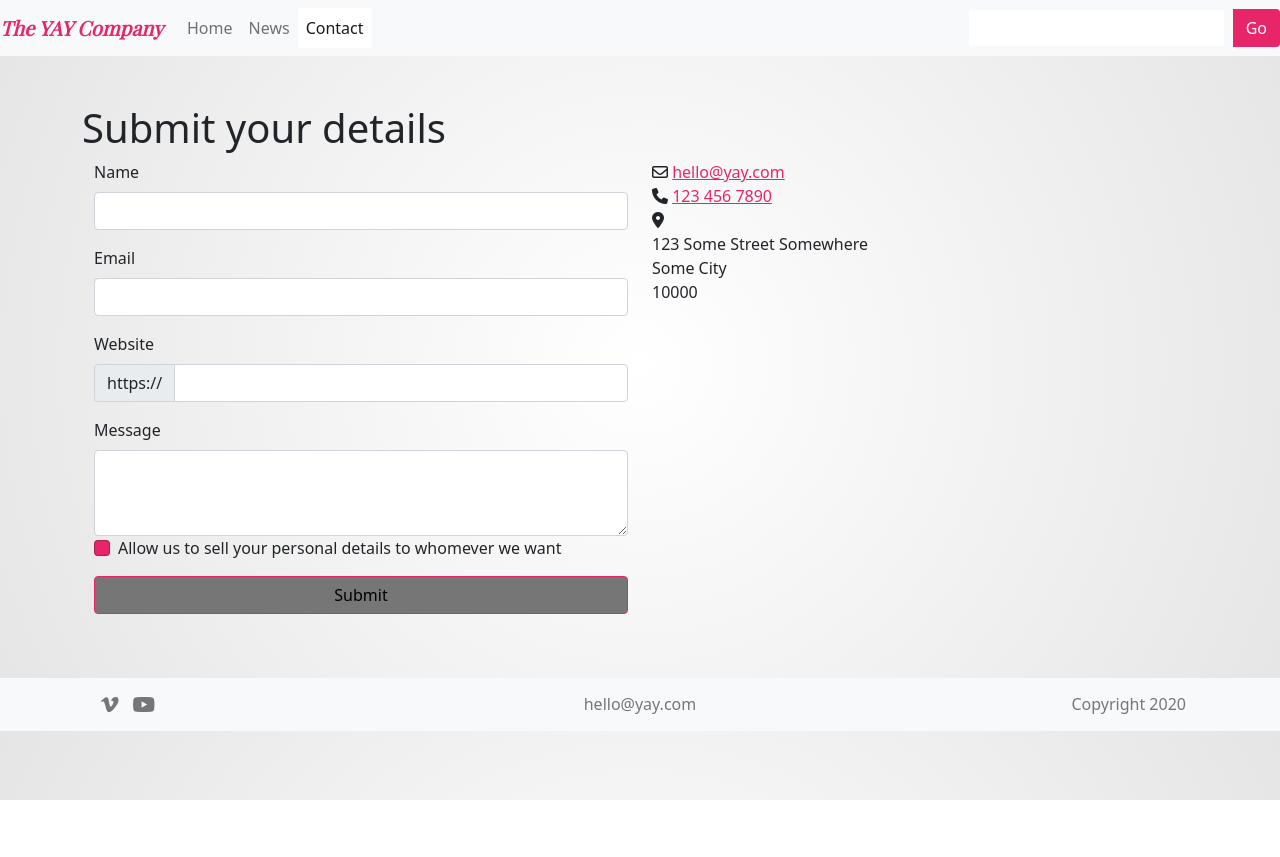
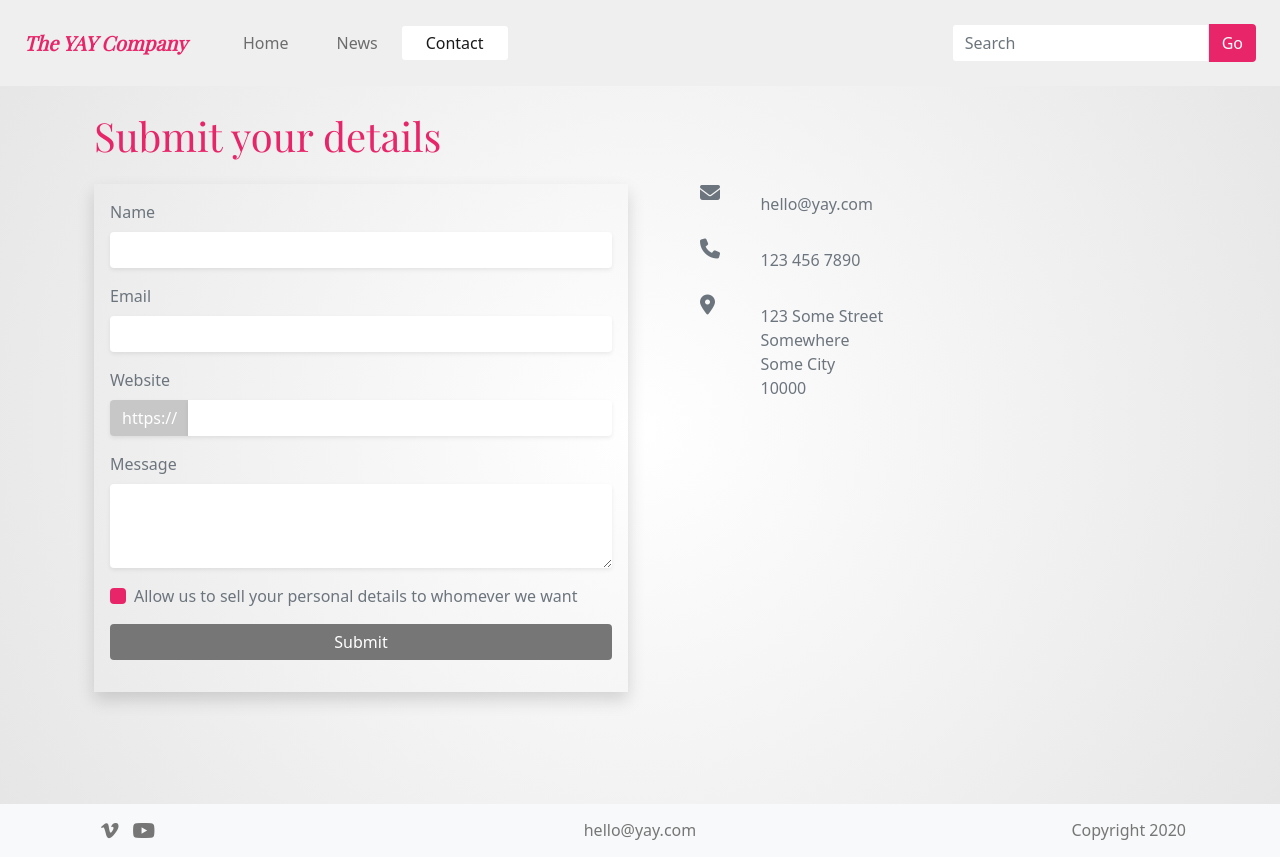
Before and after one commit to Noroff-FEU-Assignments/css-frameworks-ca-AndreaSletta, a plain HTML site: page website/contact.html in a window 1280 px wide. Before the commit the page ends 800 px from the top, so only its background shows below. Drawn offline with nearby package versions, Linux system fonts and the light colour scheme; a web font is replaced by a local one.

Commit message:
contact styled

```diff
--- a/website/contact.html
+++ b/website/contact.html
@@ -13,9 +13,11 @@
     <title>The YAY Company</title>
   </head>
   <body>
-    <nav class="navbar navbar-expand-lg navbar-light bg-light bg-secondary">
-      <div class="container-fluid">
-        <a class="navbar-brand text-primary" href="index.html">The YAY Company</a>
+    <nav class="navbar navbar-expand-lg navbar-light bg-secondary fixed-top">
+      <div class="container-fluid px-2">
+        <a class="navbar-brand text-primary px-3" href="index.html"
+          >The YAY Company</a
+        >
         <button
           class="navbar-toggler"
           type="button"
@@ -30,112 +32,155 @@
         <div class="collapse navbar-collapse" id="navbarSupportedContent">
           <ul class="navbar-nav me-auto mb-2 mb-lg-0">
             <li class="nav-item">
-              <a class="nav-link" href="index.html">Home</a>
+              <a
+                class="nav-link px-4 py-3"
+                aria-current="page"
+                href="index.html"
+                >Home</a
+              >
             </li>
             <li class="nav-item">
-              <a class="nav-link" href="news.html">News</a>
+              <a class="nav-link px-4 py-3" href="news.html">News</a>
             </li>
 
             <li class="nav-item">
-              <a class="nav-link active bg-white" aria-current="page" href="contact.html"
+              <a class="nav-link active bg-white px-4 py-3" href="contact.html"
                 >Contact</a
               >
             </li>
           </ul>
-          <form class="d-flex">
+          <form class="d-flex px-3 py-3">
             <input
-              class="form-control me-2"
+              class="form-control"
               type="search"
-
+              placeholder="Search"
               aria-label="Search"
             />
             <button class="btn bg-primary text-white" type="submit">Go</button>
-          </form>
           </form>
         </div>
       </div>
     </nav>
 
-    <div class="container mt-5">
-      <h1>Submit your details</h1>
-      <div class="container">
-        <div class="row row-cols-1 row-cols-md-2">
-          <div class="col order-md-2">
-            <div class="">
-              <i class="fa fa-envelope-o" aria-hidden="true"></i>
-              <a href="mailto:hello@yay.com">hello@yay.com</a>
-            </div>
+    <div class="container mt-4 py-5 px-4">
+      <div class="row row-cols-1 row-cols-md-2 py-3 mt-4">
+        <div class="col order-md-2 pb-4">
+          <div class="row py-3">
+            <i
+              class="fa fa-envelope fa-lg col-1 text-muted"
+              aria-hidden="true"
+            ></i>
+            <a
+              class="text-muted text-decoration-none col-11"
+              href="mailto:hello@yay.com"
+              >hello@yay.com</a
+            >
+          </div>
 
-            <div class="">
-              <i class="fa fa-phone" aria-hidden="true"></i>
+          <div class="row py-3">
+            <i
+              class="fa fa-phone fa-lg col-1 text-muted"
+              aria-hidden="true"
+            ></i>
 
-              <a href="tel:123 456 7890">123 456 7890</a>
-            </div>
+            <a
+              class="text-muted text-decoration-none col-11"
+              href="tel:123 456 7890"
+              >123 456 7890</a
+            >
+          </div>
 
-            <div class="">
-              <i class="fa fa-map-marker" aria-hidden="true"></i>
-              <p>
-                123 Some Street Somewhere <br />
-                Some City <br />
-                10000
-              </p>
-            </div>
+          <div class="row py-3">
+            <i
+              class="fa fa-map-marker fa-lg col-1 text-muted"
+              aria-hidden="true"
+            ></i>
+            <a class="text-muted text-decoration-none col-11">
+              123 Some Street <br />
+              Somewhere <br />
+              Some City <br />
+              10000
+            </a>
           </div>
-          <div class="col order-md-1">
+        </div>
+        <div class="order-md-1">
+          <h1 class="text-primary pb-3">Submit your details</h1>
+          <div class="col p-3 shadow">
             <div class="mb-3">
-              <label for="exampleFormControlInput1" class="form-label"
+              <label
+                for="exampleFormControlInput1"
+                class="form-label text-muted"
                 >Name</label
               >
               <input
                 type="name"
-                class="form-control"
+                class="form-control border-0 shadow-sm"
                 id="exampleFormControlInput1"
-
               />
             </div>
             <div class="mb-3">
-              <label for="exampleFormControlInput1" class="form-label"
+              <label
+                for="exampleFormControlInput1"
+                class="form-label text-muted"
                 >Email</label
               >
               <input
                 type="email"
-                class="form-control"
+                class="form-control border-0 shadow-sm"
                 id="exampleFormControlInput1"
-
               />
             </div>
-            <label for="basic-url" class="form-label">Website</label>
+            <label for="basic-url" class="form-label text-muted">Website</label>
             <div class="input-group mb-3">
-              <span class="input-group-text" id="basic-addon3">https://</span>
+              <span
+                class="
+                  input-group-text
+                  text-white
+                  d-none d-md-block
+                  border-0
+                  shadow-sm
+                "
+                id="basic-addon3"
+                >https://</span
+              >
               <input
                 type="text"
-                class="form-control"
+                class="form-control border-0 shadow-sm"
                 id="basic-url"
                 aria-describedby="basic-addon3"
               />
             </div>
             <div class="mb-3">
-              <label for="exampleFormControlTextarea1" class="form-label"
+              <label
+                for="exampleFormControlTextarea1"
+                class="form-label text-muted"
                 >Message</label
               >
               <textarea
-                class="form-control"
+                class="form-control border-0 shadow-sm"
                 id="exampleFormControlTextarea1"
                 rows="3"
               ></textarea>
-              <div class="mb-3 form-check">
+              <div class="my-3 form-check">
                 <input
                   type="checkbox"
-                  class="form-check-input bg-primary"
+                  class="form-check-input bg-primary border-0"
                   id="exampleCheck1"
                 />
-                <label class="form-check-label" for="exampleCheck1"
-                  >Allow us to sell your personal details to whomever we want</label
+                <label class="form-check-label text-muted" for="exampleCheck1"
+                  >Allow us to sell your personal details to whomever we
+                  want</label
                 >
               </div>
               <div class="d-grid gap-2">
-              <button type="submit" class="btn btn-primary bg-dark">Submit</button>
-            </div></div>
+                <button
+                  type="submit"
+                  class="btn btn-primary bg-dark text-white border-0"
+                >
+                  Submit
+                </button>
+              </div>
+            </div>
           </div>
         </div>
       </div>
--- /dev/null
+++ b/website/sass/partials/_form.scss
@@ -0,0 +1,31 @@
+@media screen and (max-width: 767.98px) {
+  #basic-url {
+    border-radius: 0.25rem;
+  }
+  .container .row {
+    .order-md-2 {
+      margin-top: -1rem;
+    }
+    .order-md-1 .col {
+      margin-left: -1.5rem;
+      margin-right: -1.5rem;
+    }
+  }
+}
+
+@media screen and (min-width: 767.98px) {
+  .container .row {
+    .order-md-2 {
+      padding-left: 60px;
+      padding-top: 4rem;
+    }
+  }
+}
+
+.container .row .order-md-2 .col-11 {
+  padding-left: 30px;
+}
+
+#basic-addon3 {
+  background-color: #c7c7c7;
+}
--- a/website/sass/partials/_layout.scss
+++ b/website/sass/partials/_layout.scss
@@ -15,3 +15,8 @@ body {
   font-style: italic;
   font-weight: bold;
 }
+
+@media screen and (max-width: 767.98px) {
+  .container {
+  }
+}
--- a/website/sass/partials/_navbar.scss
+++ b/website/sass/partials/_navbar.scss
@@ -20,7 +20,7 @@
   }
 }
 
-@media screen and (min-width: 767.98px) {
+@media screen and (min-width: 991.98px) {
   .navbar .container-fluid .collapse .navbar-nav .nav-item {
     .active {
       border-radius: 3px;
--- a/website/sass/partials/_tab.scss
+++ b/website/sass/partials/_tab.scss
@@ -1,12 +1,16 @@
 .tab-content {
   .nav-tabs {
     border-bottom: none;
-    .nav-item .nav-link {
-      border: none;
+    .nav-item {
+      margin-bottom: -0.75px;
+      z-index: 300;
+      .nav-link {
+        border-bottom: none;
+      }
     }
   }
   .tab-content .tab-pane .card {
-    border: none;
+    border-radius: 0 0.25rem 0.25rem 0.25rem;
     .row .col-md-8 .card-body {
       padding-top: 0;
     }
--- a/website/sass/style.scss
+++ b/website/sass/style.scss
@@ -6,6 +6,7 @@
 @import "partials/footer";
 @import "partials/tab";
 @import "partials/pagination";
+@import "partials/form";
 
 // From bootstrap.scss
 // scss-docs-start import-stack
```
Also changed, not shown: website/index.html (+3 -3 lines), website/news.html (+2 -2 lines), website/css/style.css, 1 other file.
